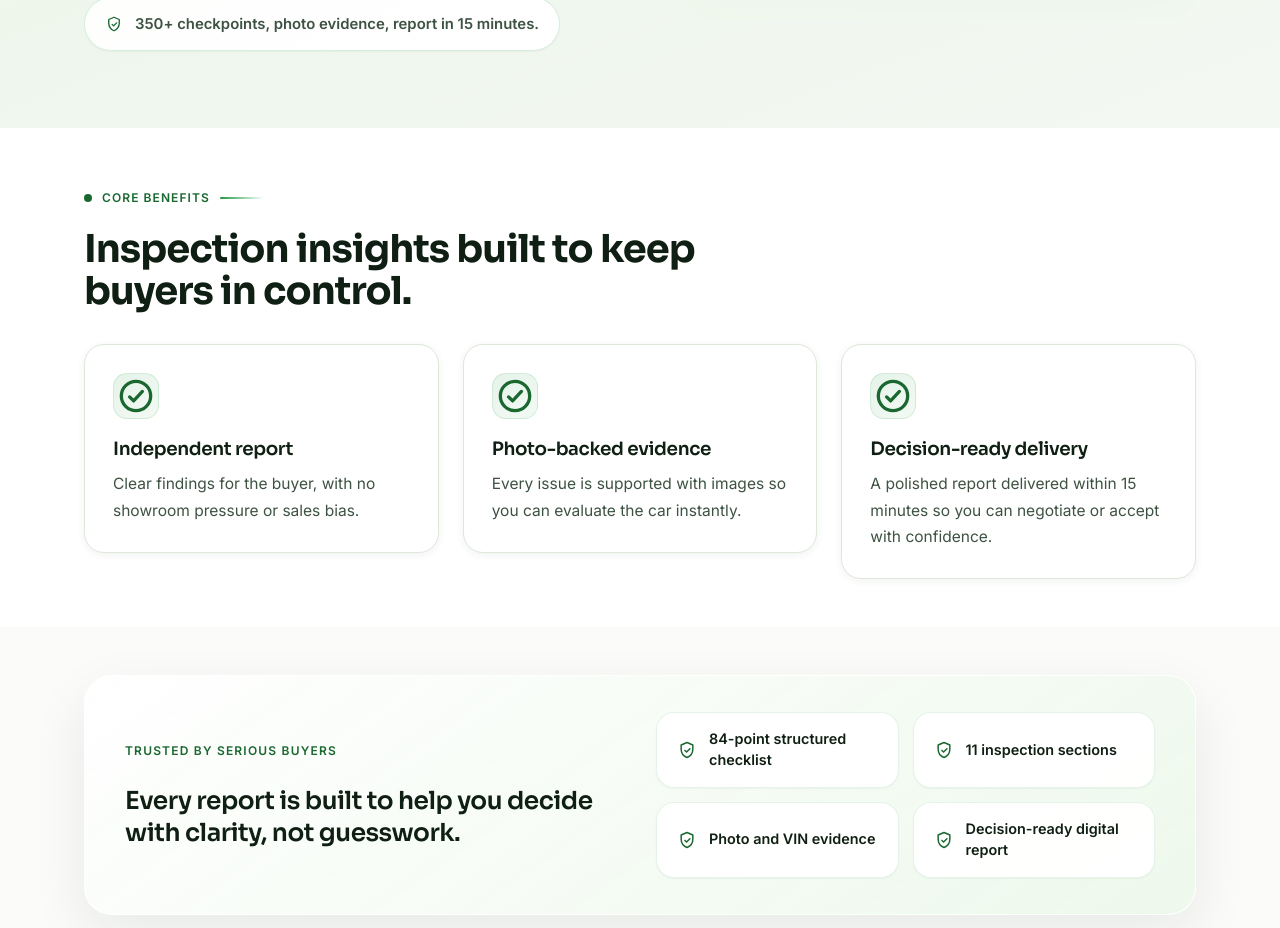
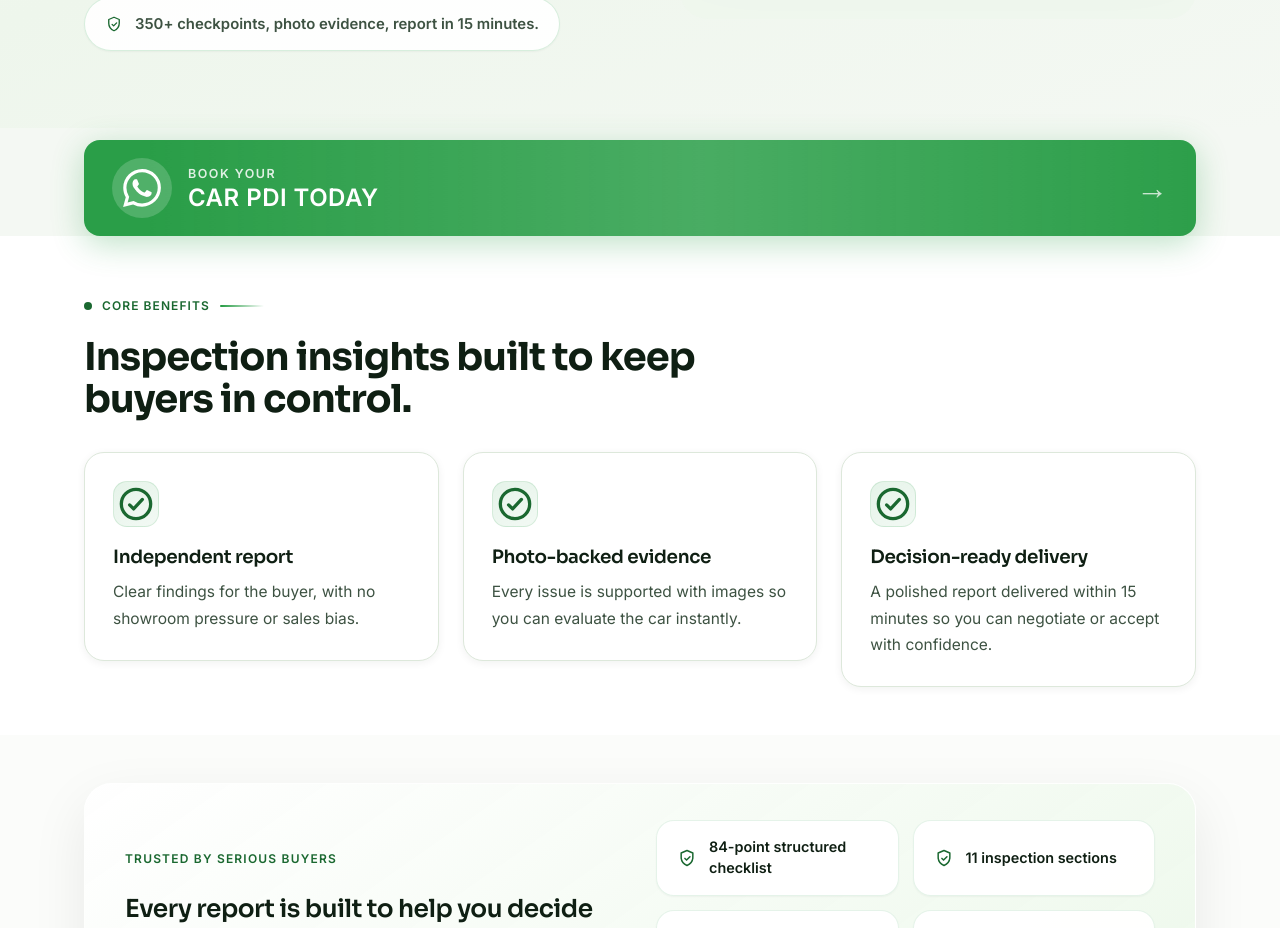
Before and after one commit to Arun3622/Client-3-website, a Next.js app: page / in a window 1280 px wide. Shown: the part 920-1848 px from the top of the page. Built offline with nearby package versions, Linux system fonts and the light colour scheme.

Commit message:
feat: add WhatsApp Book Your Car PDI Today CTA banner

```diff
--- a/app/globals.css
+++ b/app/globals.css
@@ -2293,3 +2293,89 @@
 .image-zoom-container:hover img {
   transform: scale(1.05);
 }
+
+/* ============================================================
+   WHATSAPP CTA BANNER
+   ============================================================ */
+.whatsapp-banner-section {
+  padding: 12px 0 0;
+}
+
+.whatsapp-banner {
+  display: flex;
+  align-items: center;
+  gap: 16px;
+  background: var(--color-success, #2a9e48);
+  color: #fff;
+  border-radius: 16px;
+  padding: 18px 28px;
+  text-decoration: none;
+  cursor: pointer;
+  transition: transform 0.3s cubic-bezier(0.16, 1, 0.3, 1), box-shadow 0.3s ease;
+  box-shadow: 0 8px 32px rgba(42, 158, 72, 0.3);
+  position: relative;
+  overflow: hidden;
+}
+
+.whatsapp-banner:hover {
+  transform: translateY(-2px);
+  box-shadow: 0 16px 48px rgba(42, 158, 72, 0.45);
+}
+
+.whatsapp-banner-icon {
+  display: flex;
+  align-items: center;
+  justify-content: center;
+  background: rgba(255, 255, 255, 0.18);
+  border-radius: 50%;
+  width: 60px;
+  height: 60px;
+  flex-shrink: 0;
+}
+
+.whatsapp-banner-text {
+  display: flex;
+  flex-direction: column;
+  flex: 1;
+}
+
+.whatsapp-banner-label {
+  font-size: 0.78rem;
+  font-weight: 600;
+  letter-spacing: 0.12em;
+  opacity: 0.85;
+  text-transform: uppercase;
+}
+
+.whatsapp-banner-cta {
+  font-size: 1.5rem;
+  font-weight: 800;
+  letter-spacing: 0.02em;
+  line-height: 1.1;
+}
+
+.whatsapp-banner-arrow {
+  font-size: 2rem;
+  font-weight: 300;
+  opacity: 0.75;
+  transition: transform 0.3s ease;
+}
+
+.whatsapp-banner:hover .whatsapp-banner-arrow {
+  transform: translateX(6px);
+  opacity: 1;
+}
+
+@media (max-width: 480px) {
+  .whatsapp-banner {
+    padding: 14px 18px;
+    gap: 12px;
+  }
+  .whatsapp-banner-cta {
+    font-size: 1.2rem;
+  }
+  .whatsapp-banner-icon {
+    width: 48px;
+    height: 48px;
+  }
+}
--- a/app/page.jsx
+++ b/app/page.jsx
@@ -109,7 +109,31 @@
         </div>
       </section>
 
+      {/* ── WHATSAPP CTA BANNER ── */}
+      <section className="whatsapp-banner-section">
+        <div className="container">
+          <a
+            href="https://wa.me/917984257885?text=Hi%2C%20I%20want%20to%20book%20a%20Car%20PDI%20inspection"
+            target="_blank"
+            rel="noopener noreferrer"
+            className="whatsapp-banner shimmer-effect"
+          >
+            <div className="whatsapp-banner-icon">
+              <svg xmlns="http://www.w3.org/2000/svg" viewBox="0 0 24 24" fill="currentColor" width="38" height="38">
+                <path d="M17.472 14.382c-.297-.149-1.758-.867-2.03-.967-.273-.099-.471-.148-.67.15-.197.297-.767.966-.94 1.164-.173.199-.347.223-.644.075-.297-.15-1.255-.463-2.39-1.475-.883-.788-1.48-1.761-1.653-2.059-.173-.297-.018-.458.13-.606.134-.133.298-.347.446-.52.149-.174.198-.298.298-.497.099-.198.05-.371-.025-.52-.075-.149-.669-1.612-.916-2.207-.242-.579-.487-.5-.669-.51-.173-.008-.371-.01-.57-.01-.198 0-.52.074-.792.372-.272.297-1.04 1.016-1.04 2.479 0 1.462 1.065 2.875 1.213 3.074.149.198 2.096 3.2 5.077 4.487.709.306 1.262.489 1.694.625.712.227 1.36.195 1.871.118.571-.085 1.758-.719 2.006-1.413.248-.694.248-1.289.173-1.413-.074-.124-.272-.198-.57-.347m-5.421 7.403h-.004a9.87 9.87 0 01-5.031-1.378l-.361-.214-3.741.982.998-3.648-.235-.374a9.86 9.86 0 01-1.51-5.26c.001-5.45 4.436-9.884 9.888-9.884 2.64 0 5.122 1.03 6.988 2.898a9.825 9.825 0 012.893 6.994c-.003 5.45-4.437 9.884-9.885 9.884m8.413-18.297A11.815 11.815 0 0012.05 0C5.495 0 .16 5.335.157 11.892c0 2.096.547 4.142 1.588 5.945L.057 24l6.305-1.654a11.882 11.882 0 005.683 1.448h.005c6.554 0 11.89-5.335 11.893-11.893a11.821 11.821 0 00-3.48-8.413z"/>
+              </svg>
+            </div>
+            <div className="whatsapp-banner-text">
+              <span className="whatsapp-banner-label">BOOK YOUR</span>
+              <span className="whatsapp-banner-cta">CAR PDI TODAY</span>
+            </div>
+            <div className="whatsapp-banner-arrow">→</div>
+          </a>
+        </div>
+      </section>
+
       {/* ── CORE BENEFITS ── */}
+
       <section className="feature-card-section">
         <div className="container">
           <Reveal className="section-heading section-heading-sm">
```
